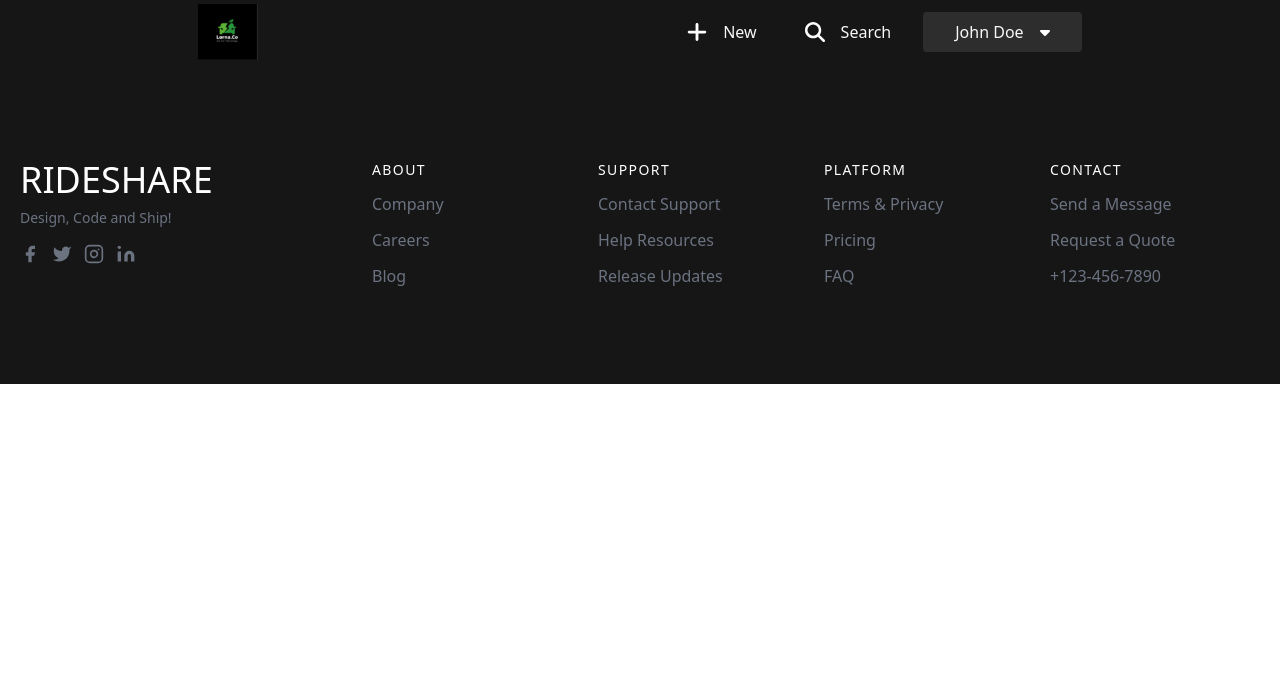
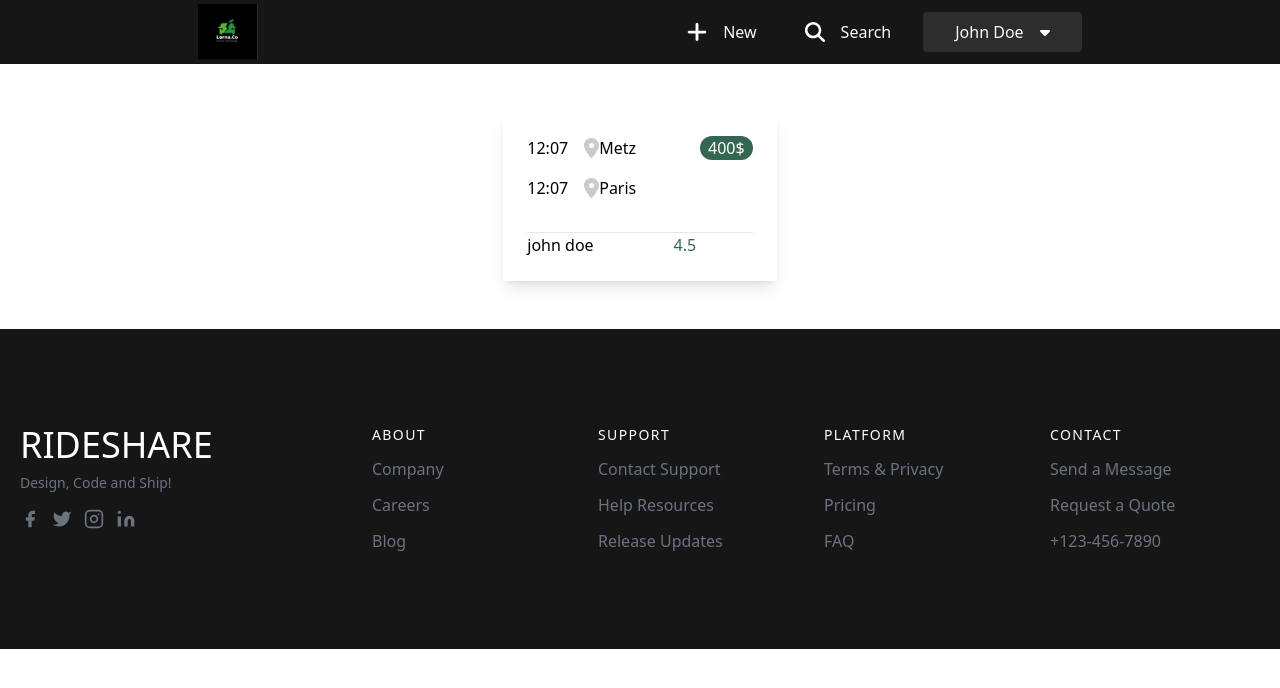
Before and after one commit to Youcode-Classe-E-2023-2024/ALIFERTAH_FIL_ROUGE, a Next.js app in the folder rideshare_frontend/: page /availableTrips in a window 1280 px wide. Shown: the top 688 px of the page. Built offline with nearby package versions, Linux system fonts and the light colour scheme.

Commit message:
feat : trip details card and trip function that returns all trips as response

```diff
--- a/rideshare_frontend/src/pages/availableTrips.js
+++ b/rideshare_frontend/src/pages/availableTrips.js
@@ -1,12 +1,37 @@
+import Image from 'next/image'
 import React from 'react'
 
 function AvailableTrips() {
   return (
-    <div>
-        <div className=''>
-
+    <main className='flex'>
+      <div className='max-w-md mx-auto overflow-hidden shadow-lg hover:shadow-xl duration-500 my-12'>
+        <div className='p-6 space-y-8'>
+          <div className='flex space-x-12'>
+            <div className='space-y-4'>
+              <div className='flex space-x-4'>
+                <span>12:07</span>
+                <div className='flex pr-12 items-center'>
+                  <Image src="/icons/location.svg" width={15} height={15} alt="Location Icon"/>
+                  <span>Metz</span>
+                </div>
+                <span className='bg-[#346751] rounded-full text-white px-2'>400$</span>
+              </div>
+              <div className='flex space-x-4'>
+                <span>12:07</span>
+                <div className='flex items-center'>
+                  <Image src="/icons/location.svg" width={15} height={15} alt="Location Icon"/>
+                  <span>Paris</span>
+                </div>
+              </div>
+            </div>
+          </div>
+          <div className='flex space-x-20 border-t'>
+            <span>john doe</span>
+            <span className='text-[#346751]'>4.5</span>
+          </div>
         </div>
-    </div>
+      </div>
+    </main>
   )
 }
 
```
Also changed, not shown: 1 other file (tests, documents, lock files or other folders).
